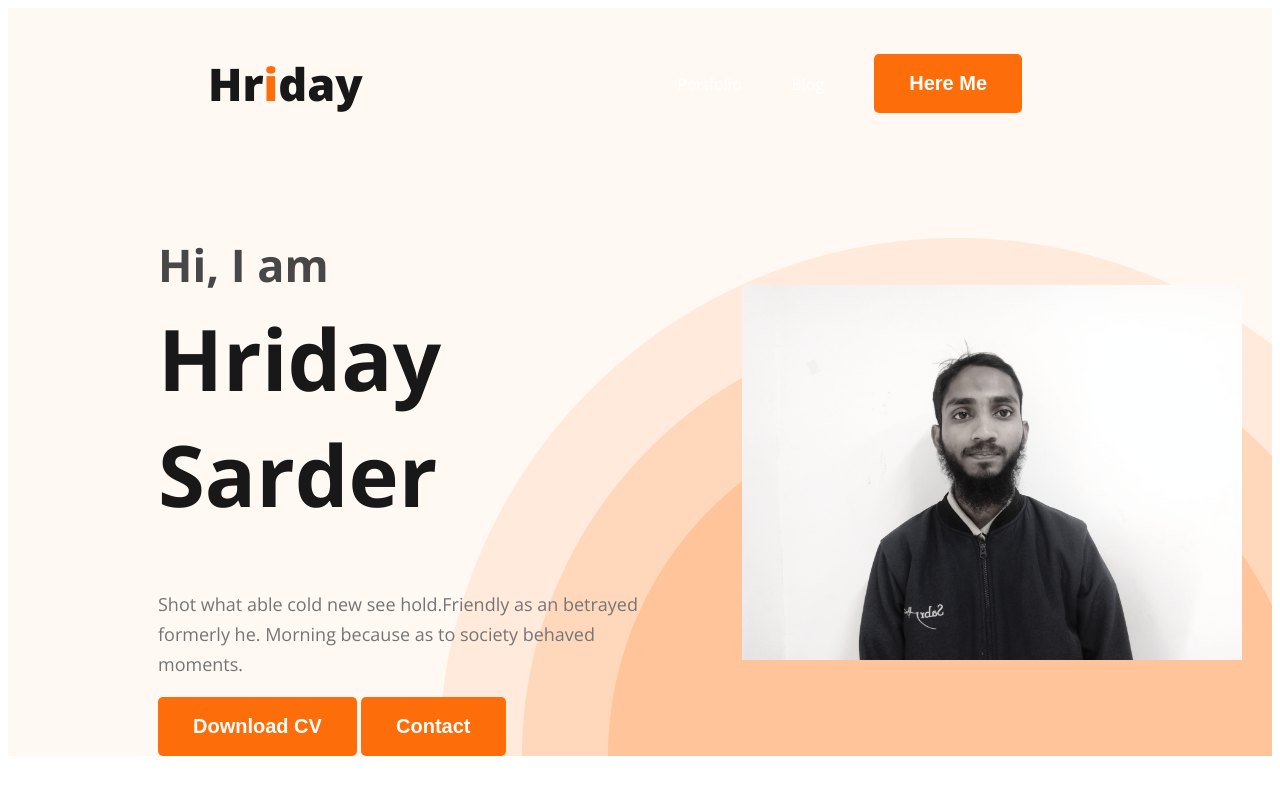
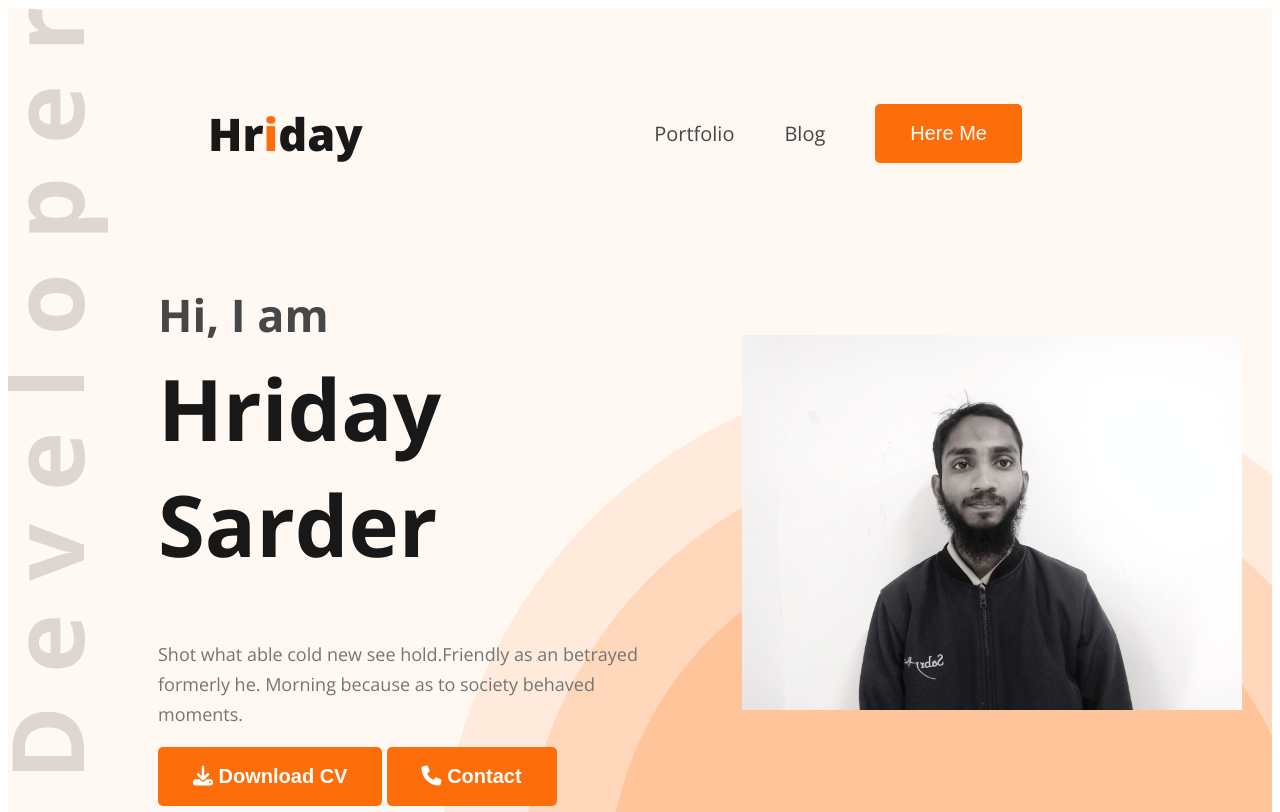
Before and after one commit to HridaySarder/devloper-portfolio, a plain HTML site: page index.html in a window 1280 px wide. Shown: the top 812 px of the page. Drawn offline with nearby package versions, Linux system fonts and the light colour scheme.

Commit message:
add recovery file

```diff
--- a/index.html
+++ b/index.html
@@ -8,6 +8,7 @@
 <link rel="preconnect" href="https://fonts.gstatic.com" crossorigin>
 <link href="https://fonts.googleapis.com/css2?family=Open+Sans:wght@400;700;800&display=swap" rel="stylesheet">
 <link rel="stylesheet" href="style.css">
+<script src="https://kit.fontawesome.com/956204ab72.js" crossorigin="anonymous"></script>
 </head>
 <body>
   <header class="header">
@@ -25,8 +26,8 @@
         <h3 class="banner-greeting">Hi, I am</h3>
       <h1 class="banner-title">Hriday Sarder</h1>
       <p class="banner-description" >Shot what able cold new see hold.Friendly as an betrayed formerly he. Morning because as to society behaved moments.</p>
-      <button class="btn-primary"><a href="">Download CV</a></button>
-      <button class="btn-primary"><a href="">Contact</a></button>
+      <button class="btn-primary"><a href=""><i class="fa-solid fa-download"></i> Download CV</a></button>
+      <button class="btn-primary"><a href=""><i class="fa-solid fa-phone"></i> Contact</a></button>
       </div>
       <img class="profile-pic" src="images/Hriday.png" alt="">
     </div>
@@ -137,7 +138,7 @@
       </div>
       </div>
       <div class="download-cv">
-        <button class="btn-primary">Download CV</button>
+        <button class="btn-primary"><i class="fa-solid fa-download"></i> Download CV</button>
       </div>
 
     </section>
--- a/style.css
+++ b/style.css
@@ -27,7 +27,10 @@ nav li {
 }
 nav a {
   text-decoration: none;
-  color: white;
+  /* color: white; */
+  color: #474747;
+font-size: 20px;
+font-weight: 400;
 }
 .btn-primary {
   border-radius: 5px;
@@ -37,22 +40,26 @@ nav a {
   font-size: 20px;
   font-weight: 700;
   padding: 18px 35px;
+
 }
 .header {
-  background-image: url("./images/header_bg.png");
+  background-image: url("./images/header_bg.png"),url('./images/developer.png');
   background-repeat: no-repeat;
   background-color: #fff8f3;
   /* position: fixed; */
-  background-position: bottom right;
+  background-position: bottom right ,top left;
+ padding-bottom: 50px;
+ padding-top: 50px;
 }
 .banner {
-  padding: 30px 30px 0px 150px;
+  padding: 30px 30px 30px 150px;
   display: flex;
   align-items: center;
   justify-content: space-between;
 }
 .banner .profile-pic {
   width: 500px;
+  padding-bottom: 0px;
   /* height: 676px; */
 }
 .banner-greeting {
```
